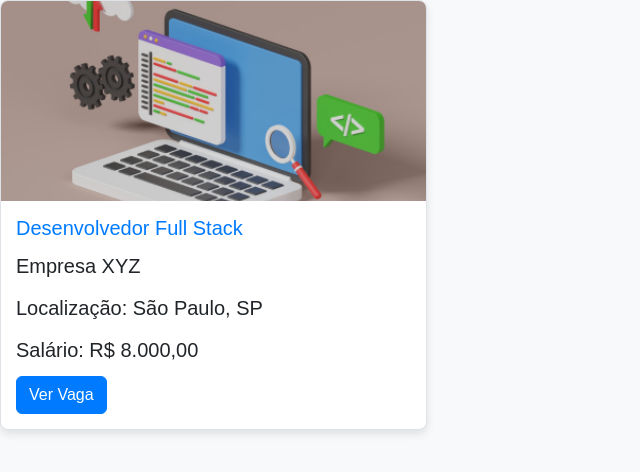
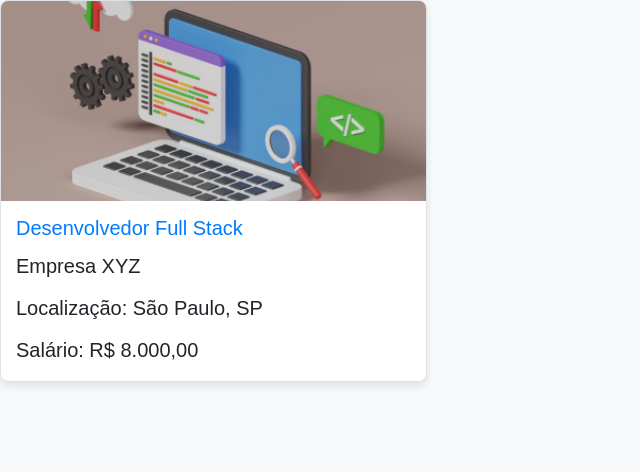
Before and after one commit to H3veKar/trampo-livre-ifg, a plain HTML site: page Projeto/Vagas/fullstack.html in a window 1280 px wide. Shown: the whole page, without its empty margins (0-640 px from the left). Drawn offline with nearby package versions, Linux system fonts and the light colour scheme; files that its build step writes are made by us from their sources; files whose address does not match are found by name.

```diff
--- a/Projeto/Vagas/fullstack.html
+++ b/Projeto/Vagas/fullstack.html
@@ -20,7 +20,7 @@
             <p class="card-text">Empresa XYZ</p>
             <p class="card-text">Localização: São Paulo, SP</p>
             <p class="card-text">Salário: R$ 8.000,00</p>
-            <a href="fullstack.html" class="btn btn-primary">Ver Vaga</a>
+
         </div>
     </div>
 </div>
```
